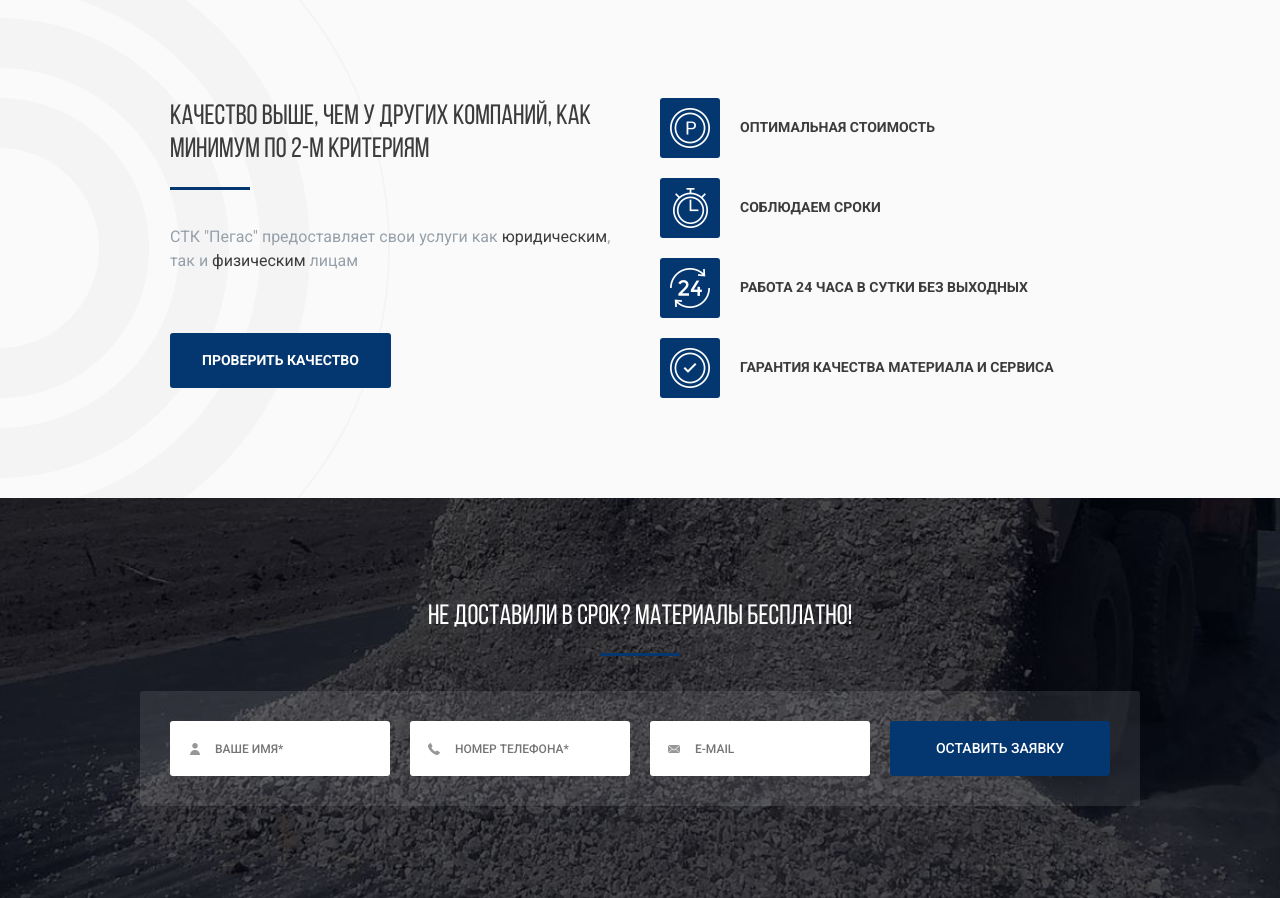
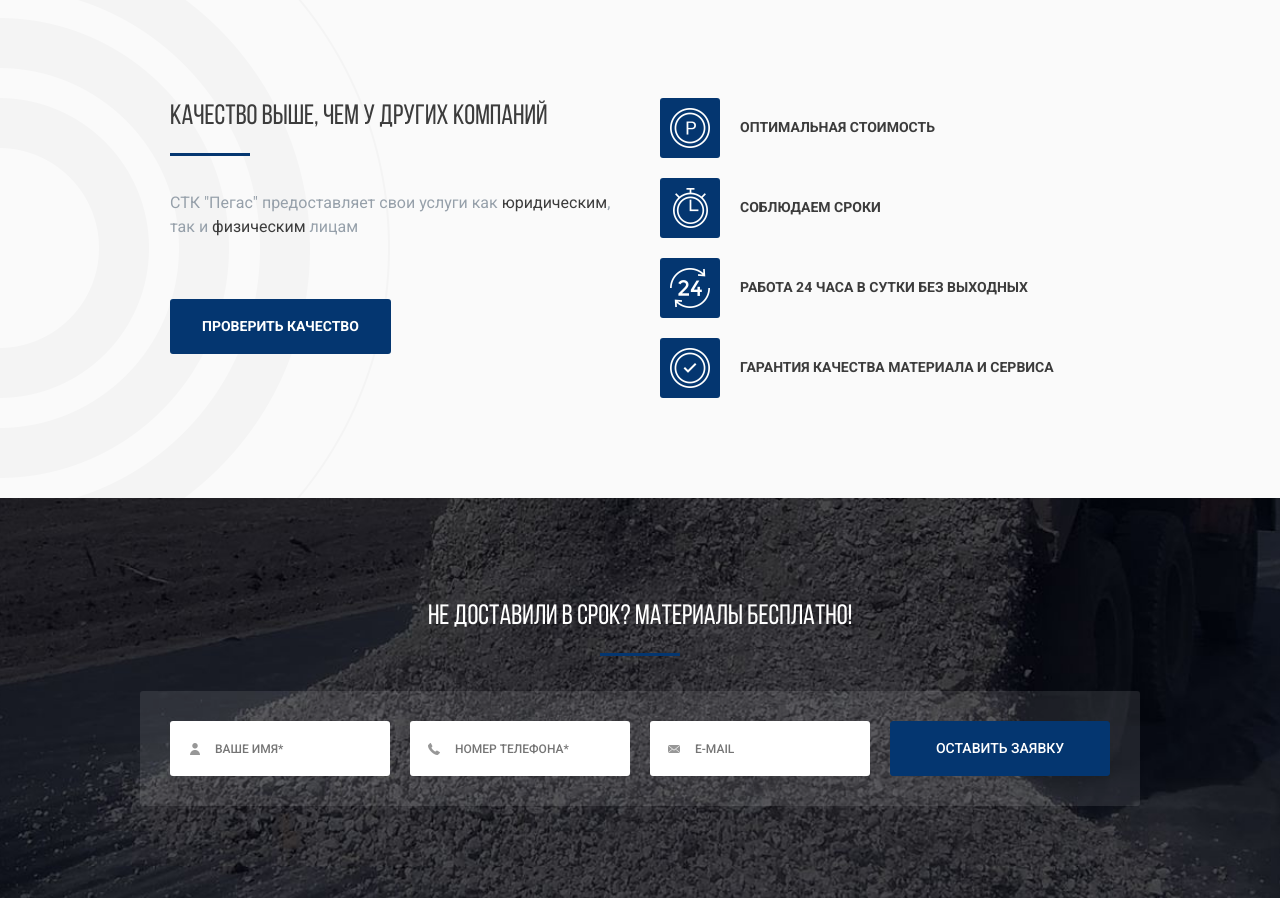
Before and after one commit to Nikolai56/stk, a website: page index.html in a window 1280 px wide. Shown: the part 5565-6463 px from the top of the page. Drawn offline with Linux system fonts and the light colour scheme.

Commit message:
fix header

```diff
--- a/index.html
+++ b/index.html
@@ -365,7 +365,7 @@ console.log('Данные успешно отправлены');
 	<section class=sect4>
 		<div class=sect4-wrapper>
 			<div class=sect4-block1>
-				<h1>Качество выше, чем у других компаний,<br /> как минимум по 2-м критериям</h1>
+				<h1>Качество выше, чем у других компаний</h1>
 				<h2>СТК "Пегас" предоставляет свои услуги как <span>юридическим</span>, так и <span>физическим</span> лицам</h2>
 				<button class="sect4-check checkQuality">Проверить качество</button>
 			</div>
```
